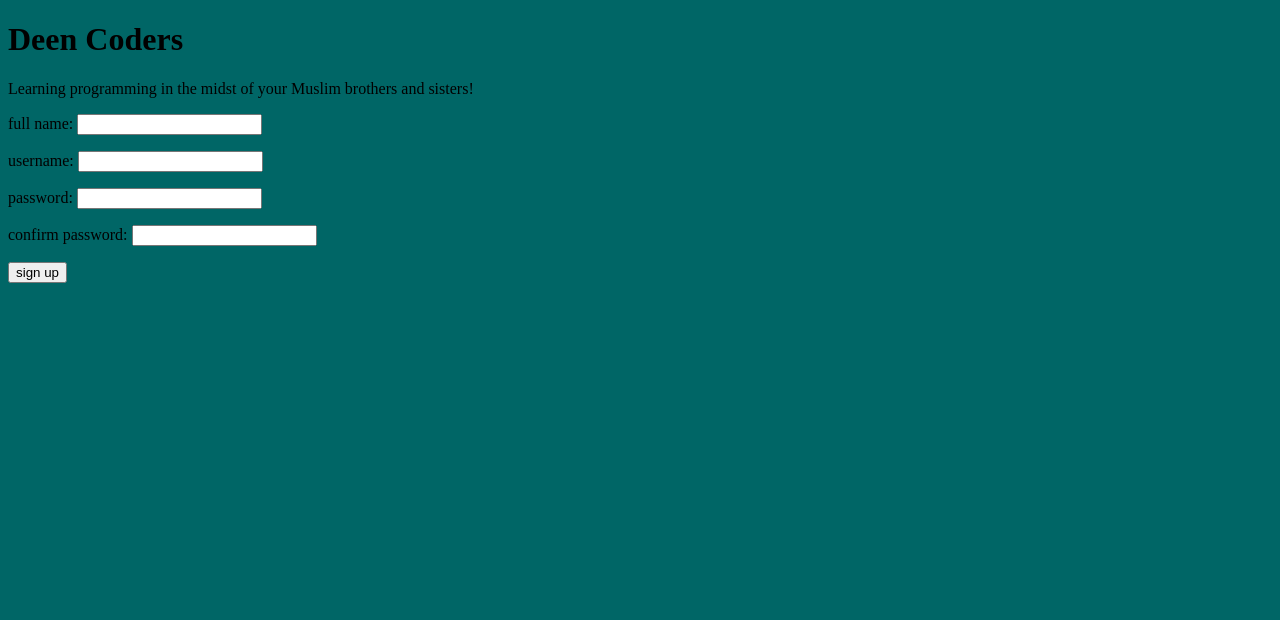
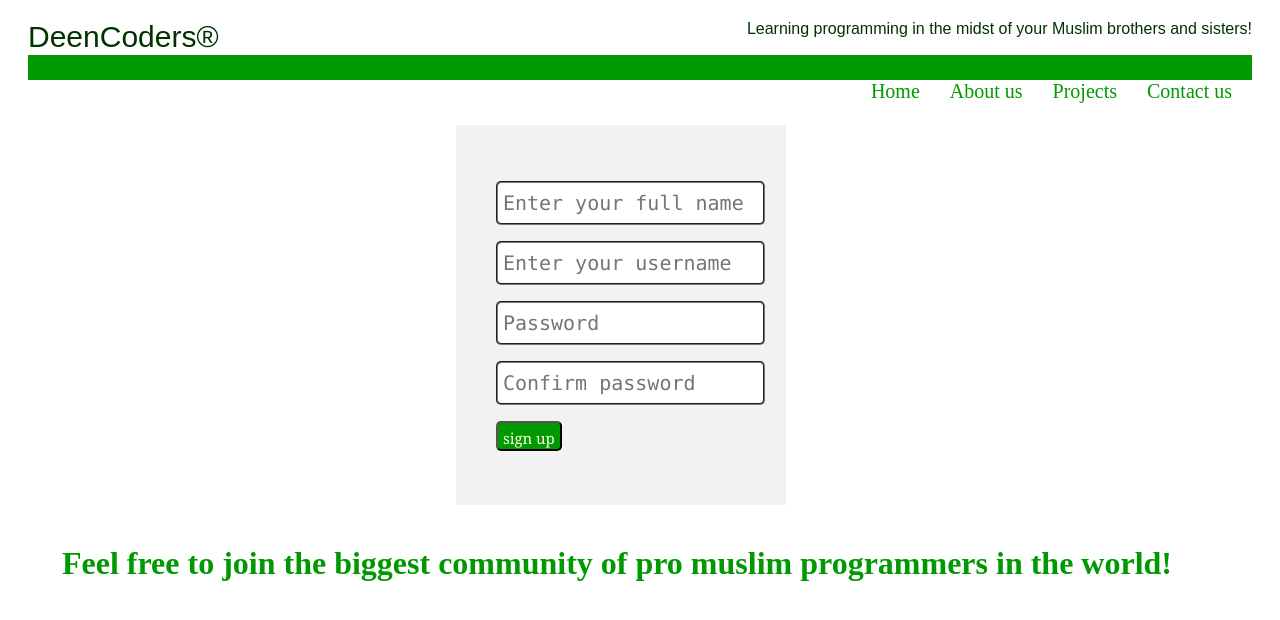
Before and after one commit to aoalaka/SignUpAss, a plain HTML site: page index.html in a window 1280 px wide. Drawn offline with Linux system fonts and the light colour scheme.

Commit message:
semi-final design

```diff
--- a/css/style.css
+++ b/css/style.css
@@ -1,3 +1,94 @@
+
 body {
-	background-color: #006666;
+	background-color: white;
+
 }
+
+header {
+	color: #003300;
+	height: 15px;
+	font-family: arial;
+	margin: 20px;
+}
+
+#left {
+	font-size: 30px;
+	float: left;
+	font-style: bold;
+
+}
+
+#right  {
+	float: right;
+}
+
+nav {
+	position: relative;
+	margin: 20px;
+	background-color: #009900;
+	height: 25px;
+	font-size: 20px;
+}
+
+ul {
+	float: right;
+	margin-top: 25px;
+}
+
+li {
+	display: inline;
+	margin-right: 15px;
+	padding: 5px;
+
+}
+
+section {
+	float: right;
+	height: 300px;
+	width: 250px;
+	background-color: #f2f2f2;
+	padding: 40px;
+	margin-right: 40px;
+	margin-top: 25px;
+
+}
+a:link {
+	text-decoration: none;
+	color: #009900;
+}
+
+a:hover {
+	text-decoration: underline;
+}
+
+input {
+	height: 30px;
+	font-family: "Lucida Console";
+	font-size: 20px;
+	border-radius: 5px;
+	padding: 5px;
+	border-style: groove;
+}
+
+ input[type=submit] {
+ 	background-color: #009900;
+ 	padding: 5px;
+ 	font-family: georgia;
+ 	font-size: 15px;
+ 	color: #ffffe6;
+ 	border-style: outset;
+ }
+
+ input[type=submit]:hover {
+ 	background-color: #003300;
+
+ }
+ h1 {
+ 	float: right;
+ 	margin-right: 100px;
+ 	font-size: 200%;
+ 	color: #009900;
+ 	text-align:justify;
+	text-justify:inter-word;
+	margin-top: 40px;
+ }
--- a/index.html
+++ b/index.html
@@ -2,23 +2,31 @@
 <html>
 <head>
 	<title>deenCoders | sign up</title>
-	<link rel="stylesheet" type="text/css" href="../css/style.css">
+	<link rel="stylesheet" type="text/css" href="css/style.css">
 </head>
 	<body>
-		<header>
-			<h1>Deen Coders</h1>
-			<p> Learning programming in the midst of your Muslim brothers and sisters!</p>
-		</header>
-		<section>
-			<form>
-					<p>full name: <input type="text" name=""></p>
-					<p>username: <input type="text" name=""></p>
-					<p>password: <input type="password" name=""></p>
-					<p>confirm password: <input type="password" name=""></p>
-					<input type="submit" name="" value="sign up">
-			</form>
 
-		</section>
-
+				<header>
+					<span id="left">DeenCoders&reg;</span>
+					<span id="right">Learning programming in the midst of your Muslim brothers and sisters!</span>
+				</header>
+			<nav>
+				<ul>
+					<li><a href="#">Home</a></li>
+					<li><a href="#">About us</a></li>
+					<li><a href="#">Projects</a></li>
+					<li><a href="#">Contact us</a></li>
+				</ul>
+			</nav>
+				<section>
+					<form>
+						<p><input type="text" name="" placeholder="Enter your full name"></p>
+						<p><input type="text" name="" placeholder="Enter your username"></p>
+						<p><input type="password" name="" placeholder="Password"></p>
+						<p><input type="password" name="" placeholder="Confirm password"></p>
+						<input type="submit" name="" value="sign up">
+					</form>
+				</section >
+			<h1>Feel free to join the biggest community of pro muslim programmers in the world!</h1>
 	</body>
 </html>
```
